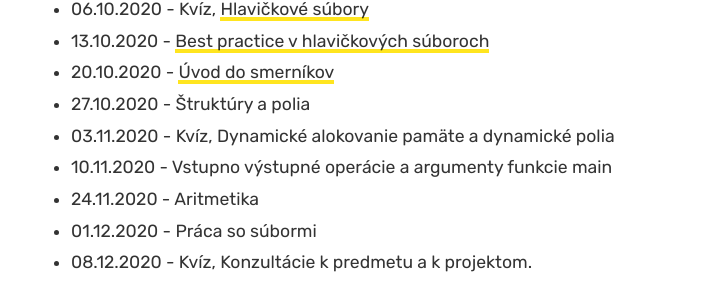
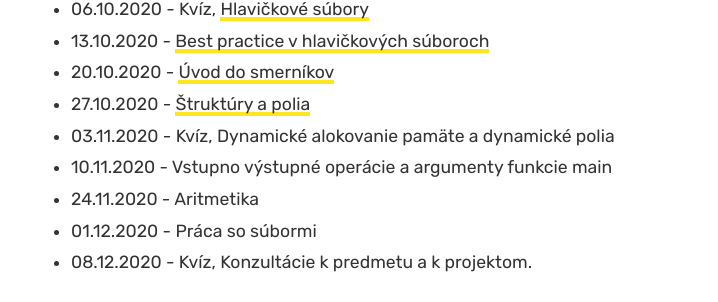
Before and after one commit to ppatrik/ppatrik.github.io, a Jekyll site: the page built from _posts/2020-09-22-JAC-0.md, in a window 1280 px wide and 900 px high, scrolled down 671 px. Shown: the part 166-468 px from the top of the window, without its empty margins (244-962 px from the left). Built offline with Jekyll 4.4.1, drawn with Linux system fonts in a browser that asks for light colours; comment, search, counter and statistics services are not loaded; some of the changed lines change nothing that is shown.

Commit message:
Update 2020-09-22-JAC-0.md

```diff
--- a/_posts/2020-09-22-JAC-0.md
+++ b/_posts/2020-09-22-JAC-0.md
@@ -13,7 +13,7 @@ author: ppatrik
 * 06.10.2020 - Kvíz, [Hlavičkové súbory]({{site.base_url}}/vyuka/jac/2020/10/06/JAC-Cvicenie03)
 * 13.10.2020 - [Best practice v hlavičkových súboroch]({{site.base_url}}/vyuka/jac/2020/10/13/JAC-Cvicenie04)
 * 20.10.2020 - [Úvod do smerníkov]({{site.base_url}}/vyuka/jac/2020/10/20/JAC-Cvicenie05)
-* 27.10.2020 - Štruktúry a polia
+* 27.10.2020 - [Štruktúry a polia]({{site.base_url}}/vyuka/jac/2020/10/27/JAC-Cvicenie06)
 * 03.11.2020 - Kvíz, Dynamické alokovanie pamäte a dynamické polia
 * 10.11.2020 - Vstupno výstupné operácie a argumenty funkcie main
 * 24.11.2020 - Aritmetika
```
